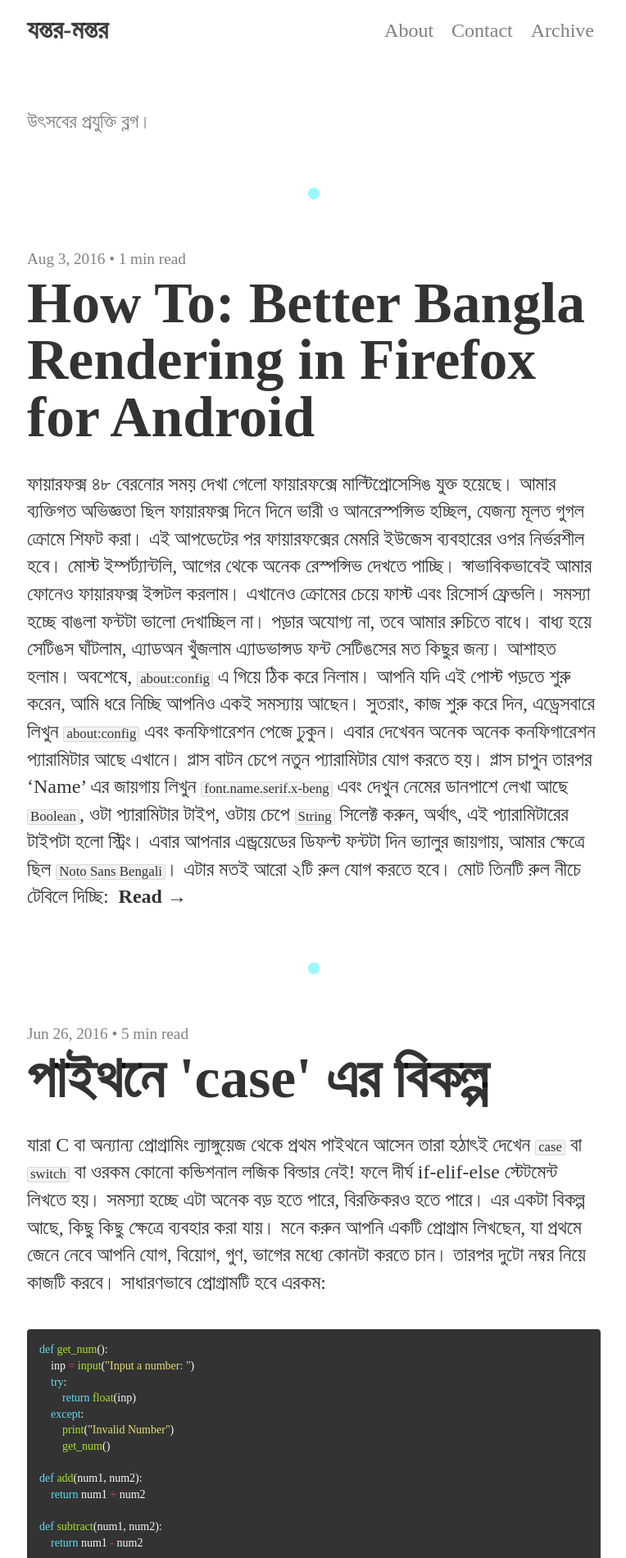
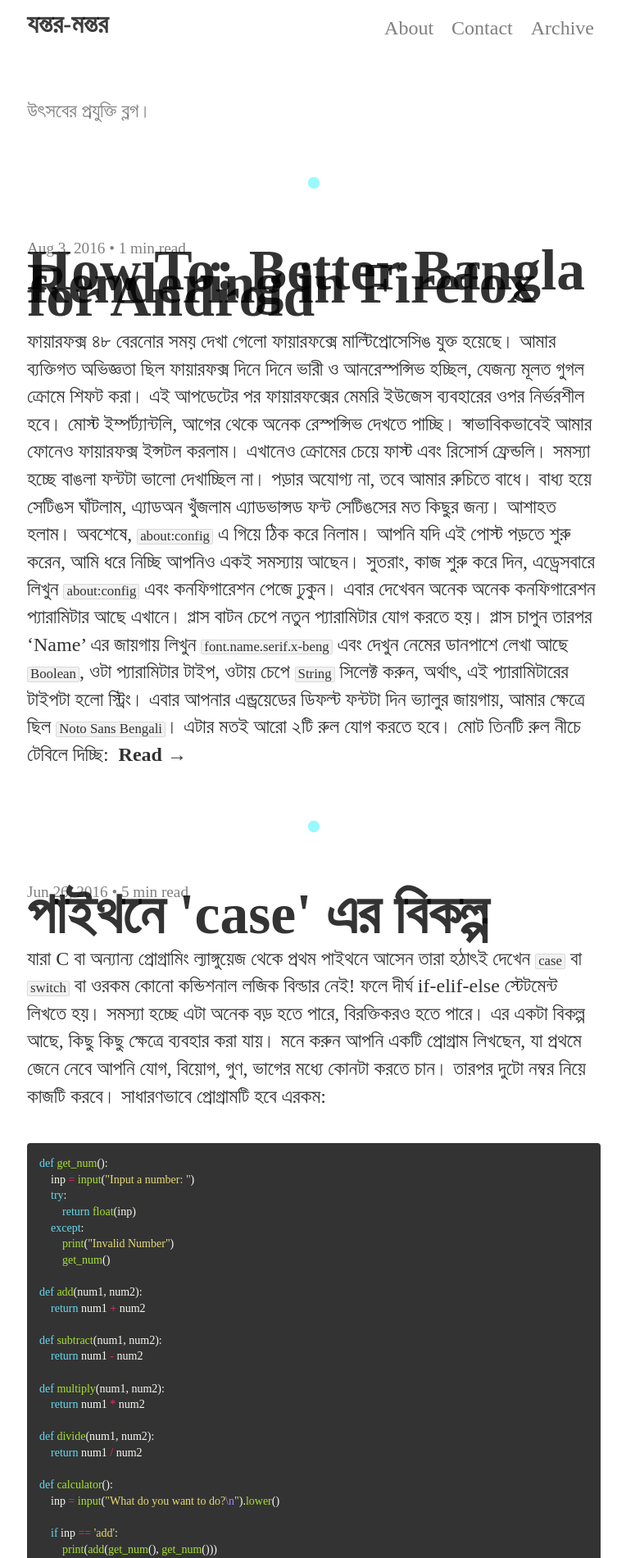
Before and after one commit to uroybd/tech, a Jekyll site: the page built from index.html, in a window 1280 px wide. Shown: the top 1900 px of the page at 82% size, without its empty margins (257-1021 px from the left). Built offline with Jekyll 4.4.1, drawn with Linux system fonts in a browser that asks for light colours; nearby versions of some CDN libraries; some web fonts are replaced; the list of posts is cut into pages by our own code.

Commit message:
footnote [master]

```diff
--- a/css/style.css
+++ b/css/style.css
@@ -27,6 +27,7 @@ body {
   background-color: rgb({{ site.background-color }});
   background-repeat: no-repeat;
   background-size: 100%;
+  line-height: 1.2rem;
 }
 html, body {
   height: 100%;
@@ -103,6 +104,7 @@ h1, h2, h3, h4, h5, h6 {
   word-wrap: break-word;
   word-spacing: normal;
   letter-spacing: normal;
+  line-height: 1rem;
 }
 h1 {
   font-size: 2.2em;
```
